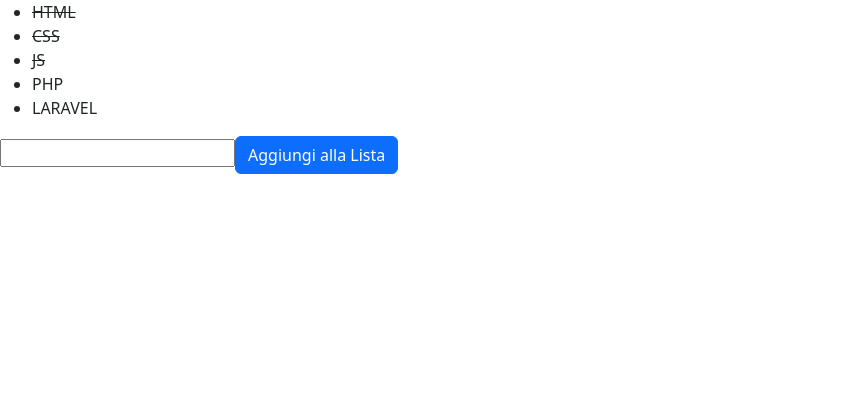
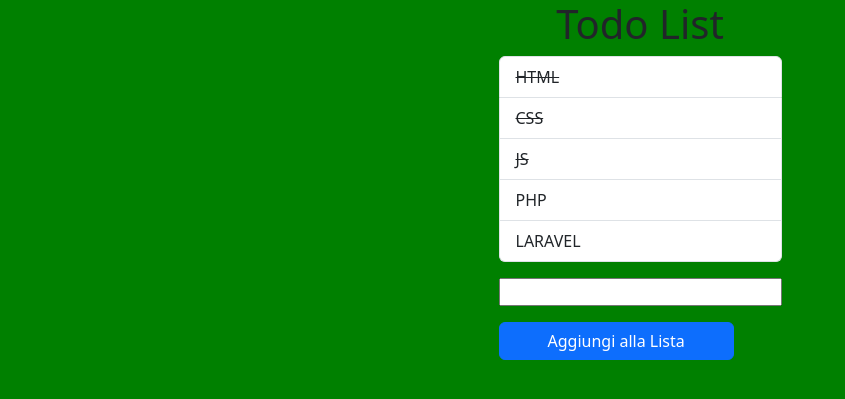
Before and after one commit to MatteoBassanin/php-todo-list-json, a PHP site: page / in a window 1280 px wide. Shown: the top 399 px of the page, without its empty margins (0-845 px from the left). Run offline with PHP 8.4, Linux system fonts and the light colour scheme; some libraries are stand-ins or nearby versions.

Commit message:
a little bit of style

```diff
--- a/css/style.css
+++ b/css/style.css
@@ -7,3 +7,7 @@
 .done {
     text-decoration: line-through;
 }
+
+body {
+    background-color: green;
+}
--- a/index.php
+++ b/index.php
@@ -13,11 +13,21 @@
 
 
 <div id="app">
-    <ul>
-        <li v-for="todo in arrayList" :class="(todo.todo == true) ? 'done' : '' ">{{todo.task}}</li>
-    </ul>
-    <input type="text" v-model="addToDo">
-    <button type="button" class="btn btn-primary" @click="addToDoList">Aggiungi alla Lista</button>
+    <div class="container d-flex justify-content-center">
+        <div class="ms_wrapper">
+            <h1 class="text-center">Todo List</h1>
+            <ul class="list-group ">
+                <li class="list-group-item" v-for="todo in arrayList" :class="(todo.todo == true) ? 'done' : '' ">{{todo.task}}</li>
+            </ul>
+            <div class="ms_wrapper_input mt-3">
+                <input type="text" v-model="addToDo" class="px-4">
+            </div>
+            <div class="ms_button_wrapper mt-3">
+                <button type="button" class="btn btn-primary px-5" @click="addToDoList">Aggiungi alla Lista</button>
+            </div>
+        </div>
+
+    </div>
 
 
 
```
